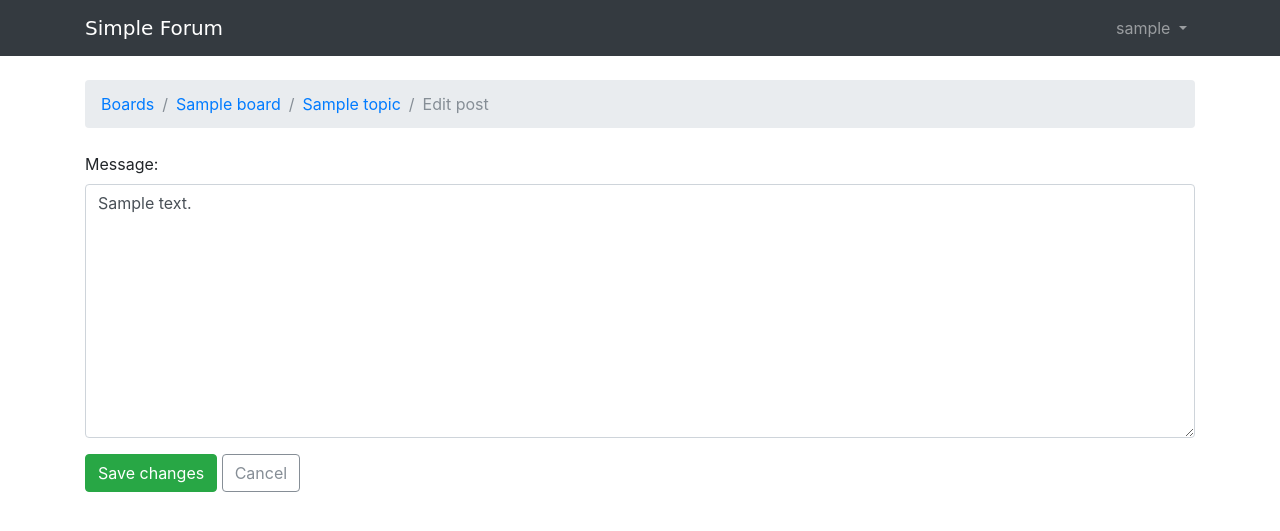
After one commit to pymq/simple-forum, a Django app: page /boards/1/topics/1/posts/1/edit/ in a window 1280 px wide. The commit adds this page. Shown: the top 531 px of the page. Run offline with Django 3.2, Linux system fonts and the light colour scheme; a user stored in the database is signed in; tables that the repository leaves empty hold one stand-in row (values such as "Sample post"); some libraries are stand-ins or nearby versions; some web fonts are replaced.

Commit message:
add post update view

```diff
--- /dev/null
+++ b/forum/templates/forum/edit_post.html
@@ -0,0 +1,22 @@
+{% extends 'base.html' %}
+
+{% block title %}Edit post{% endblock %}
+
+{% block breadcrumb %}
+    <li class="breadcrumb-item"><a href="{% url 'forum:index' %}">Boards</a></li>
+    <li class="breadcrumb-item"><a href="{% url 'forum:board_topics' post.topic.board.pk %}">{{ post.topic.board.name }}</a>
+    </li>
+    <li class="breadcrumb-item"><a
+            href="{% url 'forum:topic_posts' post.topic.board.pk post.topic.pk %}">{{ post.topic.subject }}</a></li>
+    <li class="breadcrumb-item active">Edit post</li>
+{% endblock %}
+
+{% block content %}
+    <form method="post" class="mb-4" novalidate>
+        {% csrf_token %}
+        {% include 'includes/form.html' %}
+        <button type="submit" class="btn btn-success">Save changes</button>
+        <a href="{% url 'forum:topic_posts' post.topic.board.pk post.topic.pk %}" class="btn btn-outline-secondary"
+           role="button">Cancel</a>
+    </form>
+{% endblock %}
--- a/forum/templates/forum/topic_posts.html
+++ b/forum/templates/forum/topic_posts.html
@@ -40,7 +40,7 @@
                         {{ post.message }}
                         {% if post.created_by == user %}
                             <div class="mt-3">
-                                <a href="#" class="btn btn-primary btn-sm" role="button">Edit</a>
+                                <a href="{% url 'forum:edit_post' post.topic.board.pk post.topic.pk post.pk %}" class="btn btn-primary btn-sm" role="button">Edit</a>
                             </div>
                         {% endif %}
                     </div>
--- a/forum/urls.py
+++ b/forum/urls.py
@@ -9,4 +9,6 @@ urlpatterns = [
     url(r'^boards/(?P<pk>\d+)/new/$', views.new_topic, name='new_topic'),
     url(r'^boards/(?P<pk>\d+)/topics/(?P<topic_pk>\d+)/$', views.topic_posts, name='topic_posts'),
     url(r'^boards/(?P<pk>\d+)/topics/(?P<topic_pk>\d+)/reply/$', views.reply_topic, name='reply_topic'),
+    url(r'^boards/(?P<pk>\d+)/topics/(?P<topic_pk>\d+)/posts/(?P<post_pk>\d+)/edit/$',
+        views.PostUpdateView.as_view(), name='edit_post'),
 ]
--- a/forum/views.py
+++ b/forum/views.py
@@ -4,6 +4,8 @@ from .models import Topic, User, Board, Post
 from django.db.models import Count, F
 from django.views import generic
 from .forms import NewTopicForm, PostForm
+from django.utils import timezone
+from django.utils.decorators import method_decorator
 from django.contrib.auth.decorators import login_required
 
 
@@ -68,3 +70,23 @@ def reply_topic(request, pk, topic_pk):
     else:
         form = PostForm()
     return render(request, 'forum/reply_topic.html', {'topic': topic, 'form': form})
+
+
+@method_decorator(login_required, 'dispatch')
+class PostUpdateView(generic.UpdateView):
+    model = Post
+    fields = ('message',)
+    template_name = 'forum/edit_post.html'
+    pk_url_kwarg = 'post_pk'
+    context_object_name = 'post'
+
+    def form_valid(self, form):
+        post = form.save(commit=False)
+        post.updated_by = self.request.user
+        post.updated_at = timezone.now()
+        post.save()
+        return redirect('forum:topic_posts', pk=post.topic.board.pk, topic_pk=post.topic.pk)
+
+    def get_queryset(self):
+        queryset = super().get_queryset()
+        return queryset.filter(created_by=self.request.user)
```
Also changed, not shown: forum/tests/test_view_edit_post.py (added, +116 -0 lines).
